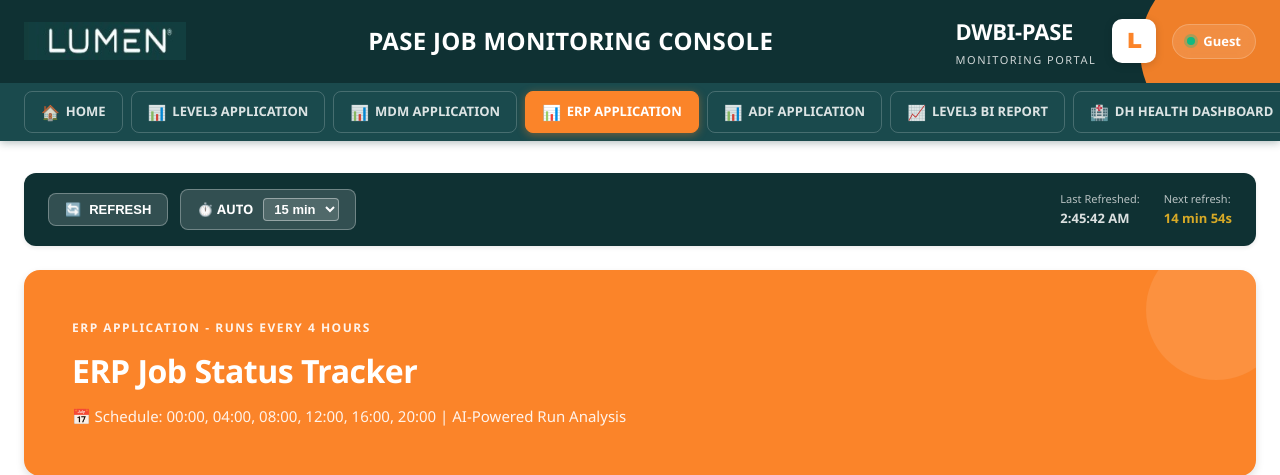
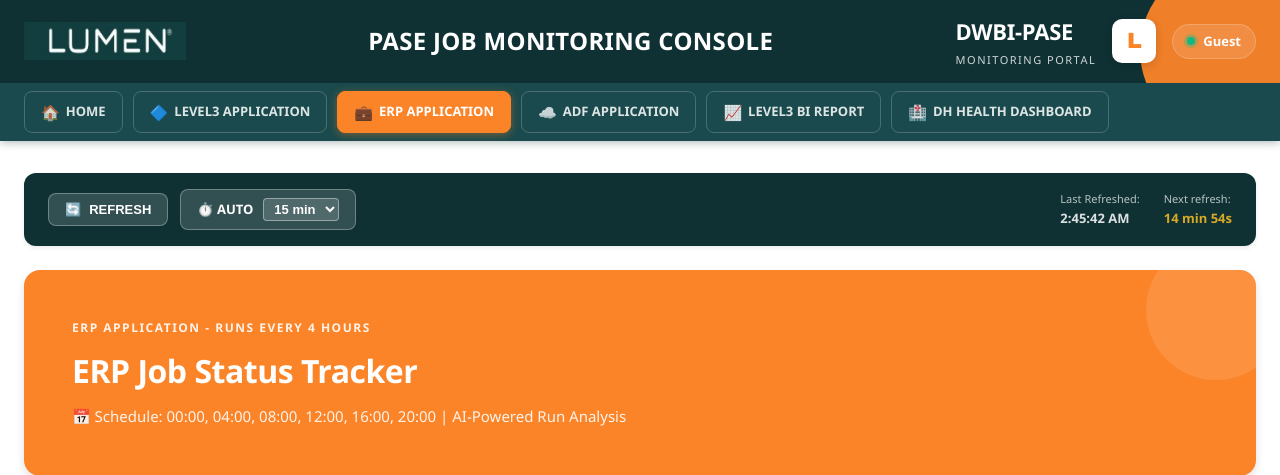
Before and after one commit to najonm2/Monitoring, a Django app: page /dashboards/erp/ in a window 1280 px wide. Shown: the top 475 px of the page. Run offline with Django 5.2, Linux system fonts and the light colour scheme; data that the repository does not hold is empty.

Commit message:
Update PASE Job Monitoring Console - Remove MDM, fix login, improve UI
- Updated login page branding to 'PASE Job Monitoring Console'
- Fixed login redirect loop by removing @login_required from login view
- Added LOGIN_URL configuration pointing to /informatica/login/
- Decommissioned MDM dashboard (commented out in URLs and registry)
- Removed MDM from navigation menu and quick links
- Improved navigation bar alignment and spacing
- Added unique icons for each application (ERP, Level3, ADF)

```diff
--- a/monitorportal/monitorportal/settings.py
+++ b/monitorportal/monitorportal/settings.py
@@ -139,6 +139,10 @@ AUTHENTICATION_BACKENDS = [
     'django.contrib.auth.backends.ModelBackend',  # Fallback to database users
 ]
 
+# Login URL configuration
+LOGIN_URL = '/informatica/login/'
+LOGIN_REDIRECT_URL = '/'
+
 # -----------------------------------------------------------------------------
 # INTERNATIONALIZATION
 # -----------------------------------------------------------------------------
--- a/monitorportal/portal/informatica_credentials_views.py
+++ b/monitorportal/portal/informatica_credentials_views.py
@@ -17,7 +17,6 @@ from portal.services.informatica_restart_service import InformaticaRestartServic
 from django.conf import settings
 
 
-@login_required
 @require_http_methods(["GET", "POST"])
 def informatica_login(request):
     """
--- a/monitorportal/portal/ssrs_registry.py
+++ b/monitorportal/portal/ssrs_registry.py
@@ -44,21 +44,22 @@ APPS = [
             },
         ],
     },
-    {
-        "name": "MDM Application",
-        "slug": "mdm",
-        "description": "MDM SSRS Monitoring Dashboard",
-        "reports": [
-            {
-                "name": "MDM Job Status",
-                "slug": "mdm-job-status",
-                "description": "MDM JOB STATUS",
-                "ssrs_url": "http://usidcvssrs0005/Reports/report/DWBIPASE/ADF/MDM%20JOB%20STATUS",
-                "view_type": "mdm_job_status",
-                "portal_url_name": "mdm_job_status",
-            }
-        ],
-    },
+    # MDM Application - DECOMMISSIONED
+    # {
+    #     "name": "MDM Application",
+    #     "slug": "mdm",
+    #     "description": "MDM SSRS Monitoring Dashboard",
+    #     "reports": [
+    #         {
+    #             "name": "MDM Job Status",
+    #             "slug": "mdm-job-status",
+    #             "description": "MDM JOB STATUS",
+    #             "ssrs_url": "http://usidcvssrs0005/Reports/report/DWBIPASE/ADF/MDM%20JOB%20STATUS",
+    #             "view_type": "mdm_job_status",
+    #             "portal_url_name": "mdm_job_status",
+    #         }
+    #     ],
+    # },
     {
         "name": "ERP Application",
         "slug": "erp",
--- a/monitorportal/portal/static/portal/professional_lumen.css
+++ b/monitorportal/portal/static/portal/professional_lumen.css
@@ -271,8 +271,10 @@ a:hover {
     margin: 0 auto;
     padding: 8px var(--space-lg);
     display: flex;
-    gap: 8px;
+    gap: 10px;
     overflow-x: auto;
+    align-items: center;
+    justify-content: flex-start;
 }
 
 .nav-container::-webkit-scrollbar {
--- a/monitorportal/portal/templates/portal/layout.html
+++ b/monitorportal/portal/templates/portal/layout.html
@@ -45,14 +45,19 @@
 
             {% for app in nav_apps %}
             {% with app_path='/dashboards/'|add:app.slug|add:'/' %}
-            {% if app.slug == 'mdm' %}
-            <a class="nav-pill {% if app_path in request.path or '/reports/mdm/' in request.path %}active{% endif %}" href="{% url 'app_dashboards_mdm' %}">
-                <span class="pill-icon">📊</span>
+            {% if app.slug == 'erp' %}
+            <a class="nav-pill {% if app_path in request.path or '/reports/erp/' in request.path %}active{% endif %}" href="{% url 'app_dashboards_erp' %}">
+                <span class="pill-icon">💼</span>
                 <span class="pill-text">{{ app.name|upper }}</span>
             </a>
-            {% elif app.slug == 'erp' %}
-            <a class="nav-pill {% if app_path in request.path or '/reports/erp/' in request.path %}active{% endif %}" href="{% url 'app_dashboards_erp' %}">
-                <span class="pill-icon">📊</span>
+            {% elif app.slug == 'level3' %}
+            <a class="nav-pill {% if app_path in request.path %}active{% endif %}" href="{% url 'app_dashboards' app.slug %}">
+                <span class="pill-icon">🔷</span>
+                <span class="pill-text">{{ app.name|upper }}</span>
+            </a>
+            {% elif app.slug == 'adf' %}
+            <a class="nav-pill {% if app_path in request.path %}active{% endif %}" href="{% url 'app_dashboards' app.slug %}">
+                <span class="pill-icon">☁️</span>
                 <span class="pill-text">{{ app.name|upper }}</span>
             </a>
             {% else %}
--- a/monitorportal/portal/urls.py
+++ b/monitorportal/portal/urls.py
@@ -11,7 +11,7 @@ urlpatterns = [
 
     # Applications & Reports
     path("dashboards/", views.dashboards, name="dashboards"),
-    path("dashboards/mdm/", views.mdm_job_status, name="app_dashboards_mdm"),  # Direct access to MDM job status
+    # MDM dashboard decommissioned - removed path("dashboards/mdm/", ...)
     path("dashboards/erp/", views.erp_job_status, name="app_dashboards_erp"),  # Direct access to ERP job status
     path("dashboards/<slug:app_slug>/", views.app_dashboards, name="app_dashboards"),
     path("dashboards/<slug:app_slug>/<slug:report_slug>/", views.report_view, name="report_view"),
@@ -84,7 +84,7 @@ urlpatterns = [
     # Backward compatibility - Level3
     path("reports/level3/failed-job-status/", views.level3_failed_job_status, name="level3_failed_job_status"),
 
-    # ERP and MDM with AI insights
+    # ERP with AI insights
     path("reports/erp/job-status/", views.erp_job_status, name="erp_job_status"),
-    path("reports/mdm/job-status/", views.mdm_job_status, name="mdm_job_status"),
+    # MDM dashboard decommissioned - removed path("reports/mdm/job-status/", ...),
 ]
```
Also changed, not shown: monitorportal/portal/templates/portal/home.html (+1 -6 lines), monitorportal/portal/templates/portal/informatica_login.html (+5 -5 lines).
